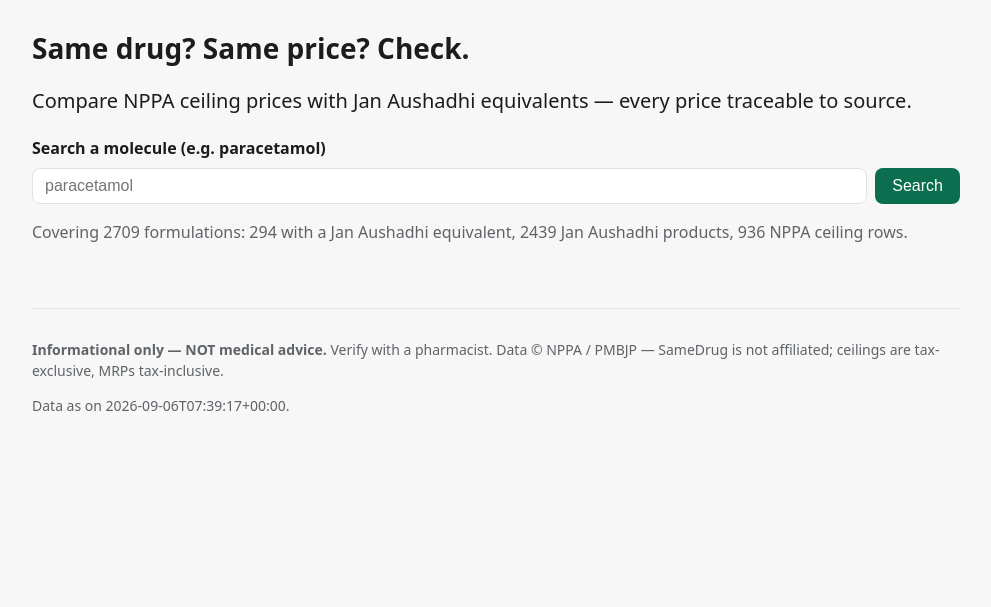
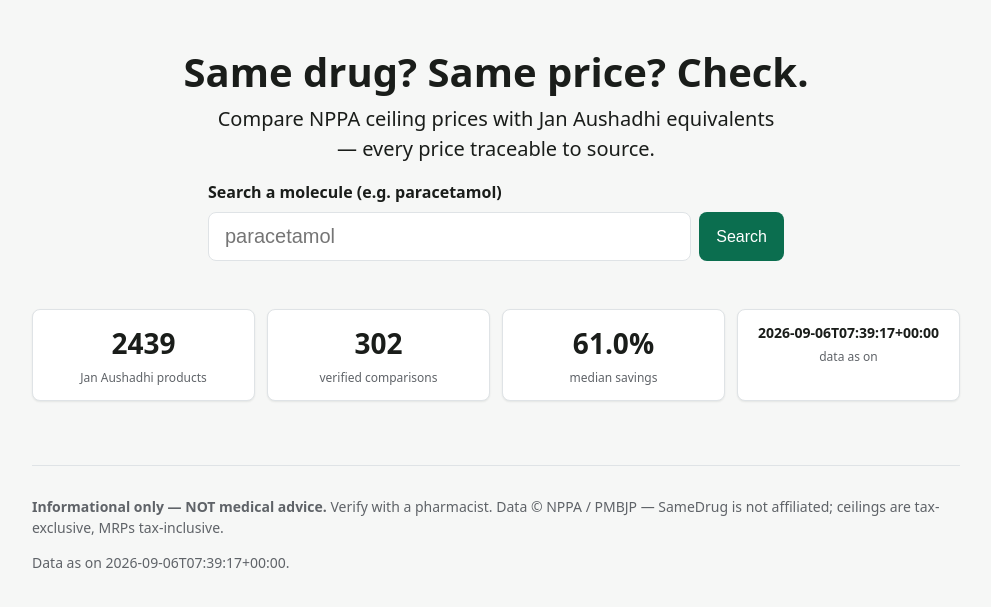
Before and after one commit to Vedant-Divate/SameDrug, a FastAPI app: page / in a window 1280 px wide. Shown: the part 55-662 px from the top of the page, without its empty margins (144-1135 px from the left). Run offline with FastAPI, Linux system fonts and the light colour scheme; data comes from the database, SQL or seed files in the repository; some libraries are stand-ins or nearby versions.

Commit message:
feat(ui): redesign home with hero, stats strip, and search focus

```diff
--- a/samedrug/app/static/style.css
+++ b/samedrug/app/static/style.css
@@ -318,9 +318,34 @@ dd { margin: 0 0 var(--sp-2); }
 .provenance { margin-top: var(--sp-4); }
 .provenance p { margin: 0; font-size: var(--text-12); color: var(--muted); }
 
+/* 6. Home hero + stats strip */
+.hero { text-align: center; padding: var(--sp-8) 0 var(--sp-4); }
+.hero h1 { font-size: var(--text-28); margin: 0 0 var(--sp-2); }
+.hero .pitch { margin: 0 auto var(--sp-4); max-width: 36rem; }
+.search-hero { max-width: 36rem; margin: var(--sp-4) auto; text-align: left; }
+.search-hero input { font-size: var(--text-20); padding: var(--sp-3) var(--sp-4); }
+.stats-strip {
+  display: grid;
+  grid-template-columns: repeat(2, 1fr);
+  gap: var(--sp-3);
+  margin: var(--sp-4) 0;
+}
+.stat {
+  background: var(--raised);
+  border: 1px solid var(--line);
+  border-radius: var(--radius-md);
+  box-shadow: var(--shadow-1);
+  padding: var(--sp-3) var(--sp-4);
+  text-align: center;
+}
+.stat-value { display: block; font-size: var(--text-28); font-weight: 800; }
+.stat-date { font-size: var(--text-14); font-weight: 600; overflow-wrap: anywhere; }
+.stat-label { font-size: var(--text-12); color: var(--muted); }
+
 /* Desktop: two-column NPPA/JAP layout with a center divider. */
 @media (min-width: 48rem) {
   body { max-width: 60rem; }
+  .hero h1 { font-size: var(--text-40); }
   .price-grid {
     grid-template-columns: 1fr 1px 1fr;
     gap: 0 var(--sp-6);
@@ -328,6 +353,7 @@ dd { margin: 0 0 var(--sp-2); }
   }
   .price-divider { display: block; background: var(--line); }
   .side { border: none; padding: 0 var(--sp-1); }
+  .stats-strip { grid-template-columns: repeat(4, 1fr); }
 }
 
 @media (prefers-reduced-motion: reduce) {
--- a/samedrug/app/templates/home.html
+++ b/samedrug/app/templates/home.html
@@ -1,14 +1,31 @@
 {% extends "base.html" %}
 {% block title %}SameDrug — compare ceiling prices with Jan Aushadhi{% endblock %}
 {% block content %}
-<h1>Same drug? Same price? Check.</h1>
-<p class="pitch">Compare NPPA ceiling prices with Jan Aushadhi equivalents — every price traceable to source.</p>
-<form class="search-box" action="/search" method="get">
-  <label for="q">Search a molecule (e.g. paracetamol)</label>
-  <input id="q" name="q" type="search" minlength="2" required placeholder="paracetamol" autocomplete="off">
-  <button type="submit">Search</button>
-</form>
-<section class="db-note">
-  <p>Covering {{ counts.canonical_formulations }} formulations: {{ n_equiv_keys }} with a Jan Aushadhi equivalent, {{ counts.jap_products }} Jan Aushadhi products, {{ counts.nppa_ceiling_prices }} NPPA ceiling rows.</p>
+<section class="hero">
+  <h1>Same drug? Same price? Check.</h1>
+  <p class="pitch">Compare NPPA ceiling prices with Jan Aushadhi equivalents — every price traceable to source.</p>
+  <form class="search-box search-hero" action="/search" method="get" role="search">
+    <label for="q">Search a molecule (e.g. paracetamol)</label>
+    <input id="q" name="q" type="search" minlength="2" required placeholder="paracetamol" autocomplete="off" data-suggest="/api/search" role="combobox" aria-expanded="false" aria-controls="search-suggest-list" aria-autocomplete="list">
+    <button type="submit">Search</button>
+  </form>
+</section>
+<section class="stats-strip" aria-label="Coverage statistics">
+  <div class="stat">
+    <span class="stat-value">{{ counts.jap_products }}</span>
+    <span class="stat-label">Jan Aushadhi products</span>
+  </div>
+  <div class="stat">
+    <span class="stat-value">{{ stats.equivalents_count }}</span>
+    <span class="stat-label">verified comparisons</span>
+  </div>
+  <div class="stat">
+    <span class="stat-value">{{ stats.savings.median|pct1 }}</span>
+    <span class="stat-label">median savings</span>
+  </div>
+  <div class="stat">
+    <span class="stat-value stat-date">{{ stats.data_as_on }}</span>
+    <span class="stat-label">data as on</span>
+  </div>
 </section>
 {% endblock %}
--- a/samedrug/app/ui.py
+++ b/samedrug/app/ui.py
@@ -142,6 +142,9 @@ def home(request: Request):
         n_equiv_keys = conn.execute(
             "SELECT COUNT(DISTINCT match_key) FROM equivalents"
         ).fetchone()[0]
+    # Additive, read-only: the Phase-4 cached stats path (no per-render cost
+    # after the first call) feeds the home-page stats strip.
+    stats = queries.get_stats(ui["db_path"])
     return ui["templates"].TemplateResponse(
         request,
         "home.html",
@@ -149,6 +152,7 @@ def home(request: Request):
             **_base_context(request, data_as_on),
             "counts": counts,
             "n_equiv_keys": n_equiv_keys,
+            "stats": stats,
         },
     )
 
```
